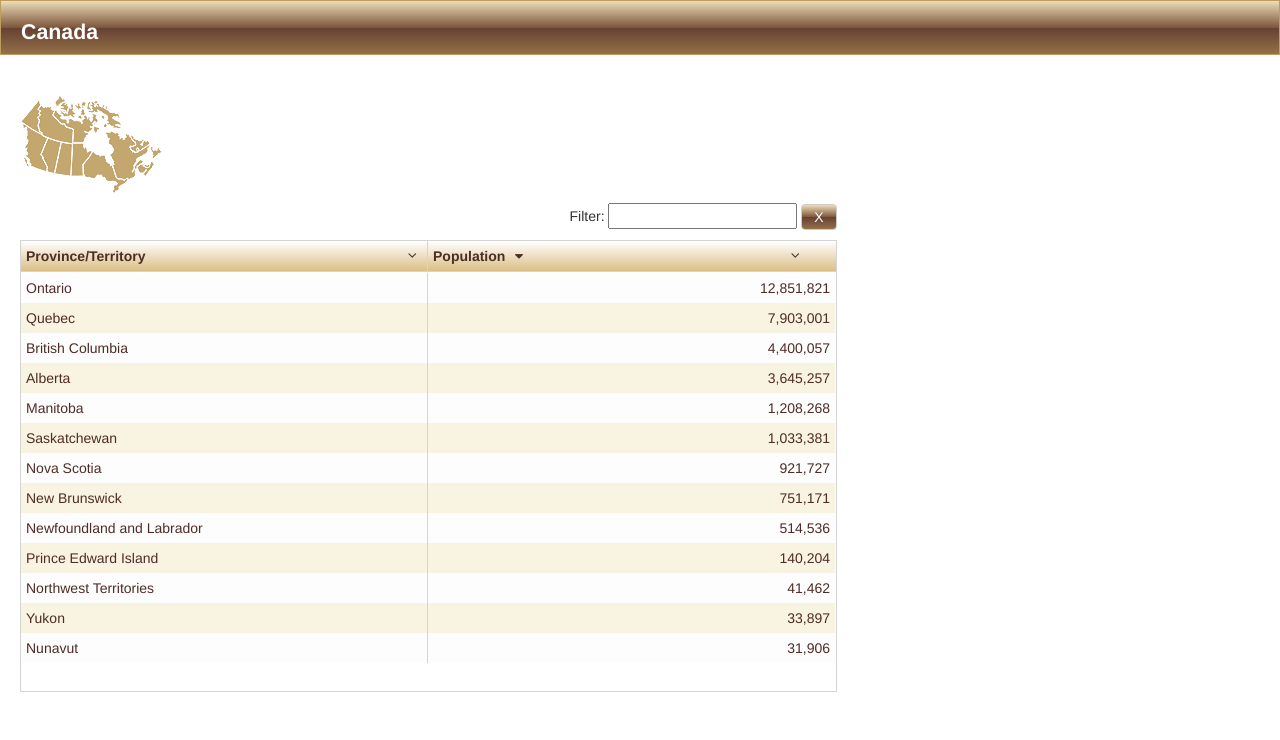
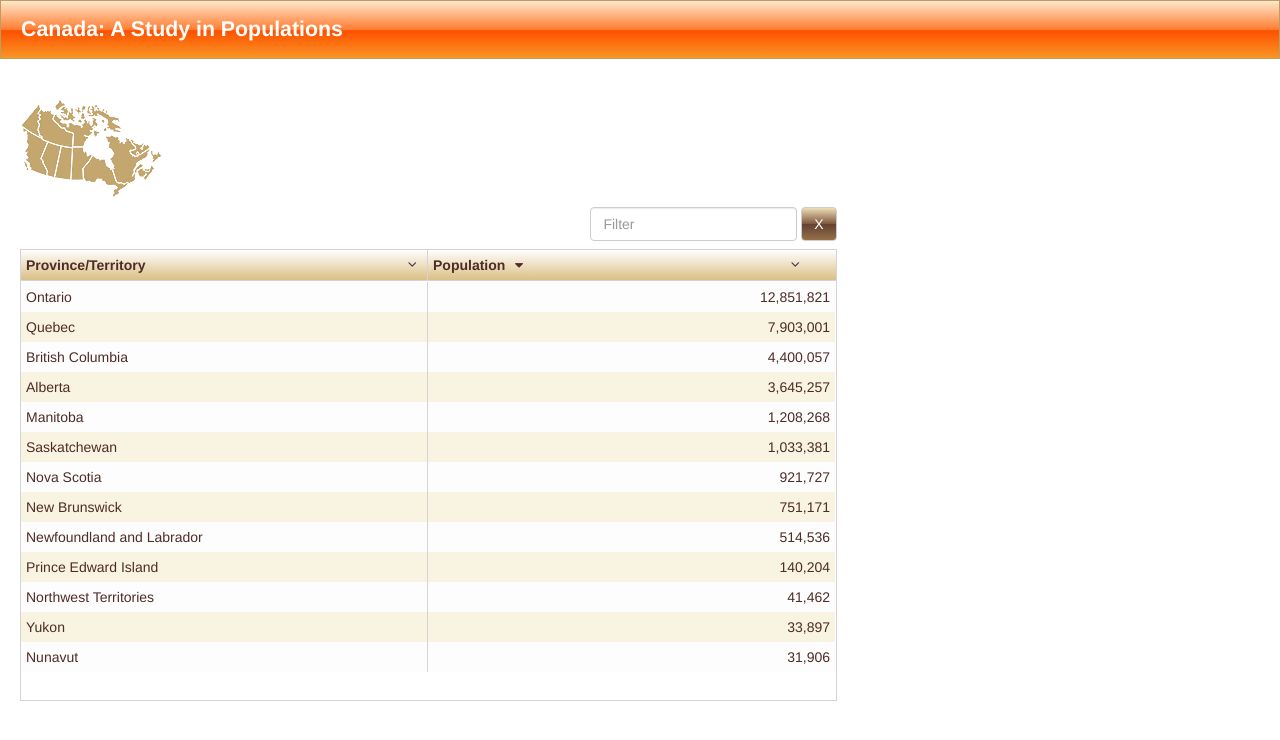
Before and after one commit to DavesBrain/Canada, a plain HTML site: page index.html in a window 1280 px wide. Drawn offline with Linux system fonts and the light colour scheme.

Commit message:
some bootstrap enhancements

```diff
--- a/css/overrides.css
+++ b/css/overrides.css
@@ -37,8 +37,10 @@ filter: progid:DXImageTransform.Microsoft.gradient( startColorstr='#ffffff', end
 
 .btn.btn-primary,
 .btn.btn-default {
+/*
     padding: 2px 12px;
     margin-bottom: 2px;
+*/
 }
 
 .btn.btn-default {
--- a/css/site.css
+++ b/css/site.css
@@ -1,11 +1,11 @@
 .head{
     padding: 0 20px;
-    /* Permalink - http://colorzilla.com/gradient-editor/#eeddb7+0,7d573d+50,654133+51,957047+100 */
-    background: rgb(238,221,183); /* Old browsers */
-    background: -moz-linear-gradient(top,  rgba(238,221,183,1) 0%, rgba(125,87,61,1) 50%, rgba(101,65,51,1) 51%, rgba(149,112,71,1) 100%); /* FF3.6-15 */
-    background: -webkit-linear-gradient(top,  rgba(238,221,183,1) 0%,rgba(125,87,61,1) 50%,rgba(101,65,51,1) 51%,rgba(149,112,71,1) 100%); /* Chrome10-25,Safari5.1-6 */
-    background: linear-gradient(to bottom,  rgba(238,221,183,1) 0%,rgba(125,87,61,1) 50%,rgba(101,65,51,1) 51%,rgba(149,112,71,1) 100%); /* W3C, IE10+, FF16+, Chrome26+, Opera12+, Safari7+ */
-    filter: progid:DXImageTransform.Microsoft.gradient( startColorstr='#eeddb7', endColorstr='#957047',GradientType=0 ); /* IE6-9 */
+    /* Permalink - http://colorzilla.com/gradient-editor/#ffe7cc+0,ff7d32+50,ff5000+52,f99625+100 */
+    background: rgb(255,231,204); /* Old browsers */
+    background: -moz-linear-gradient(top,  rgba(255,231,204,1) 0%, rgba(255,125,50,1) 50%, rgba(255,80,0,1) 52%, rgba(249,150,37,1) 100%); /* FF3.6-15 */
+    background: -webkit-linear-gradient(top,  rgba(255,231,204,1) 0%,rgba(255,125,50,1) 50%,rgba(255,80,0,1) 52%,rgba(249,150,37,1) 100%); /* Chrome10-25,Safari5.1-6 */
+    background: linear-gradient(to bottom,  rgba(255,231,204,1) 0%,rgba(255,125,50,1) 50%,rgba(255,80,0,1) 52%,rgba(249,150,37,1) 100%); /* W3C, IE10+, FF16+, Chrome26+, Opera12+, Safari7+ */
+    filter: progid:DXImageTransform.Microsoft.gradient( startColorstr='#ffe7cc', endColorstr='#f99625',GradientType=0 ); /* IE6-9 */
     border: 1px solid #BF9D60;
 }
 
@@ -13,7 +13,9 @@ h1 {
     font-size: 16pt;
     color: white;
     font-weight: bold;
+    margin: 17px 0;
 }
+
 
 h2 {
     font-size: 12pt;
@@ -21,7 +23,6 @@ h2 {
     font-weight: bold;
 }
 .content-block {
-
     margin: 20px;
 }
 
--- a/index.html
+++ b/index.html
@@ -23,7 +23,7 @@
 <body ng-controller="provincesController">
     <div id="main">
         <div class="head">
-            <h1>Canada</h1>
+            <h1>Canada: A Study in Populations</h1>
         </div>
         <div class="content-block" ui-view></div>
 
--- a/js/views/provinces.html
+++ b/js/views/provinces.html
@@ -7,10 +7,11 @@
         </div>
     </div>
     <div class="row">
-        <div class="col-sm-8 align-right">
-            Filter:
-            <input ng-model="controls.filterString" ng-change="filter()" />
-            <button type="button" class="btn btn-default" ng-click='clear()'>X</button>
+        <div class="col-sm-8">
+            <form class="form-inline  pull-right">
+                <input ng-model="controls.filterString" class="form-control" placeholder="Filter" ng-change="filter()" />
+                <button type="button" class="btn btn-default" ng-click='clear()'>X</button>
+            </form>
         </div>
     </div>
     <div class="row">
```
Also changed, not shown: js/views/cities.html (+7 -5 lines).
